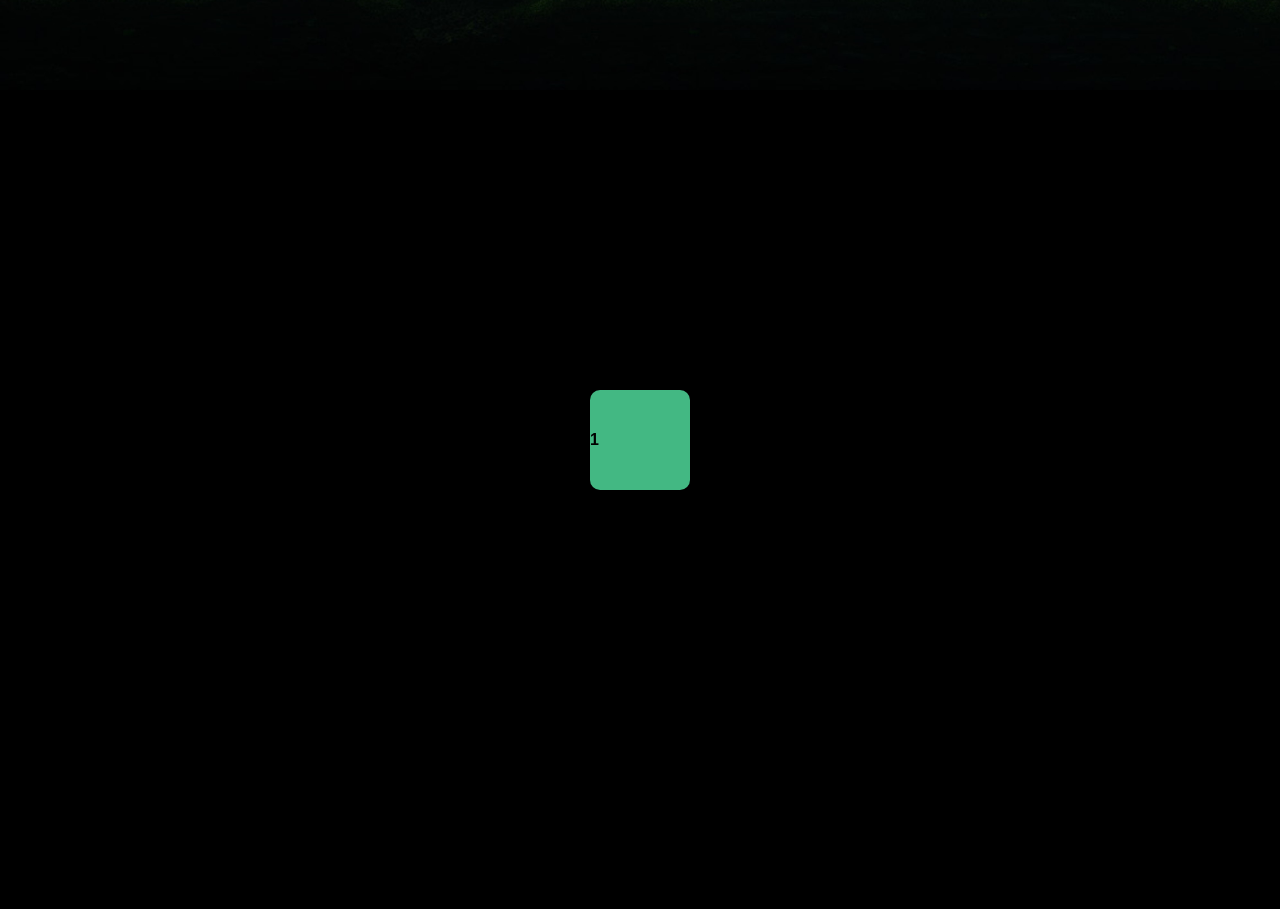
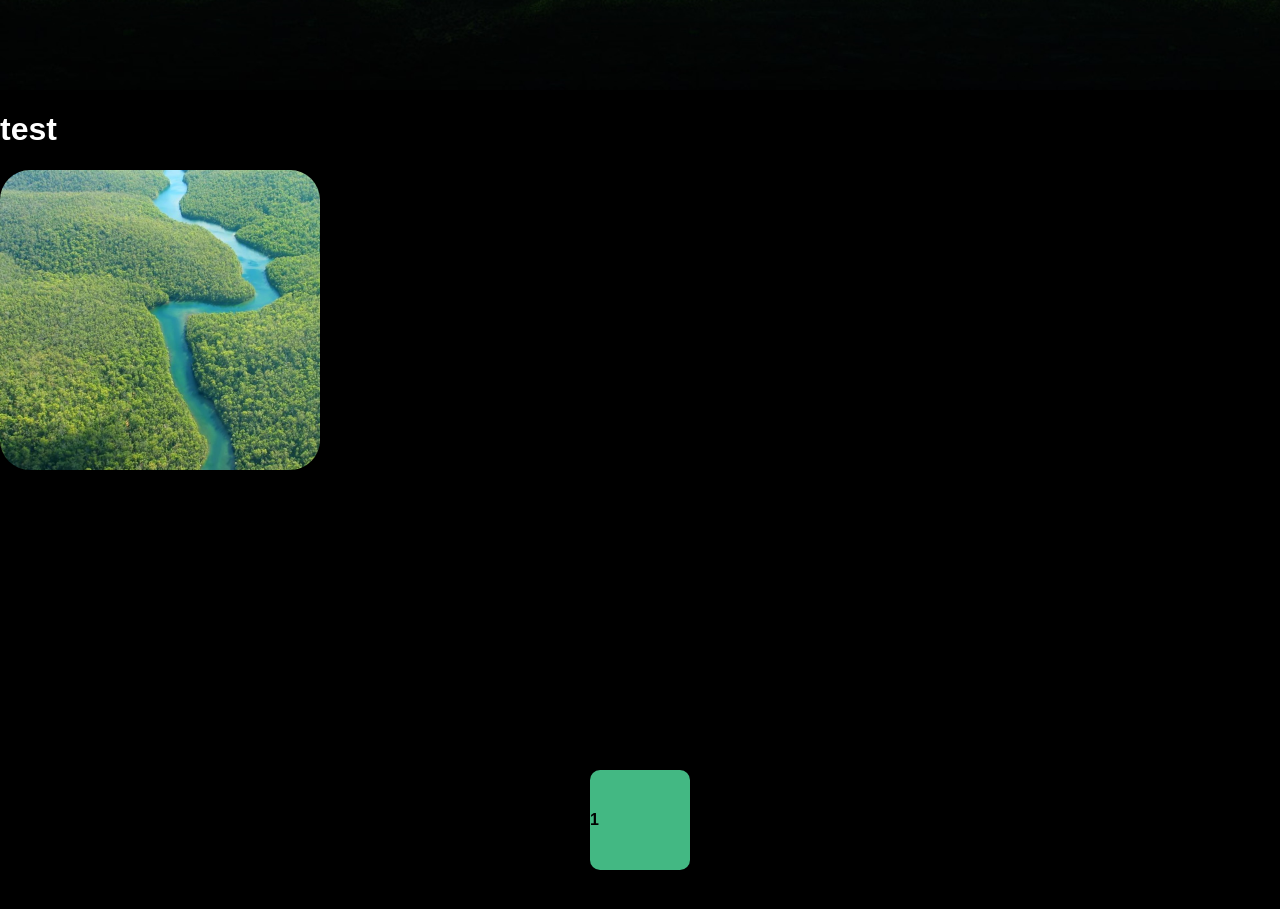
Before and after one commit to ThomNardou/First-VueWebSite, a Vue app: page / in a window 1280 px wide. Shown: the part 810-1719 px from the top of the page. Built offline with nearby package versions, Linux system fonts and the light colour scheme; a web font is replaced by a local one.

Commit message:
add a component

```diff
--- a/src/App.vue
+++ b/src/App.vue
@@ -1,29 +1,38 @@
 <script setup>
+import ForestCard from "./components/ForestCard.vue";
+</script>
 
-window.addEventListener('scroll', () => {
+<script>
+window.addEventListener("scroll", () => {
   console.log(window.scrollY);
-  const border = document.getElementById('border');
+  const border = document.getElementById("border");
   if (window.scrollY < 1000) {
     border.style.width = `calc(100vh - ${window.scrollY}px)`;
-    border.style.opacity = 1 -  window.scrollY / 1000;
+    border.style.opacity = 1 - window.scrollY / 1000;
   }
 });
 
-document.addEventListener('DOMContentLoaded', () => {
-  const audio = document.querySelector('audio');
+document.addEventListener("DOMContentLoaded", () => {
+  const audio = document.querySelector("audio");
   audio.play();
   audio.volume = 0.1;
 });
-
 </script>
 
 <template>
   <body>
-    <audio src="/public/bgMusic.mp3" loop></audio>
-    <img src="/border.png" class="border" id="border">
+    <audio src="/bgMusic.mp3" loop></audio>
+    <img
+      src="/border.png"
+      class="border"
+      id="border"
+      ondragstart="return false"
+      ondrop="return false"
+    />
     <header>
       <h1>Welcome in the forest WebSite</h1>
     </header>
+    <ForestCard title="test" imageLink="/amazonie.jpg"/>
     <div class="target">1</div>
     <div class="target">1</div>
     <div class="target">1</div>
@@ -67,13 +76,13 @@ document.addEventListener('DOMContentLoaded', () => {
 </template>
 
 <style>
-
 @font-face {
   font-family: mainFont;
   src: url(/font/GrowWestRegular-vm1qA.ttf);
 }
 
-html, body {
+html,
+body {
   margin: 0;
   padding: 0;
   font-family: Arial, Helvetica, sans-serif;
--- /dev/null
+++ b/src/components/ForestCard.vue
@@ -0,0 +1,24 @@
+<script setup>
+defineProps(["title", "imageLink"]);
+</script>
+
+<template>
+  <div class="card">
+    <h1>{{ title }}</h1>
+    <div class="Image" :style="{ backgroundImage: `url(${imageLink})` }"></div>
+  </div>
+</template>
+
+<style scoped>
+h1 {
+  color: white;
+}
+
+.Image {
+  background-size: cover;
+  background-position: center;
+  width: 25%;
+  height: 300px;
+  border-radius: 30px;
+}
+</style>
```
Also changed, not shown: public/amazonie.jpg (added).
